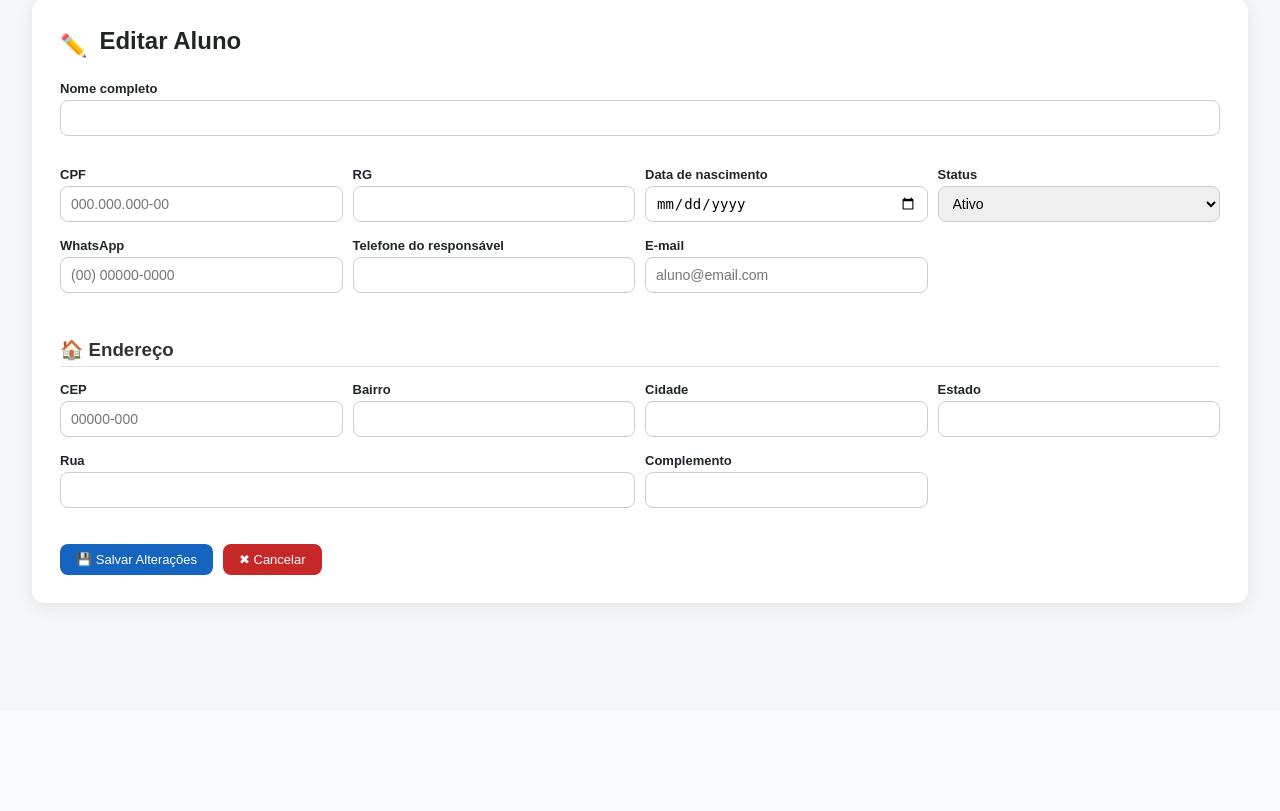
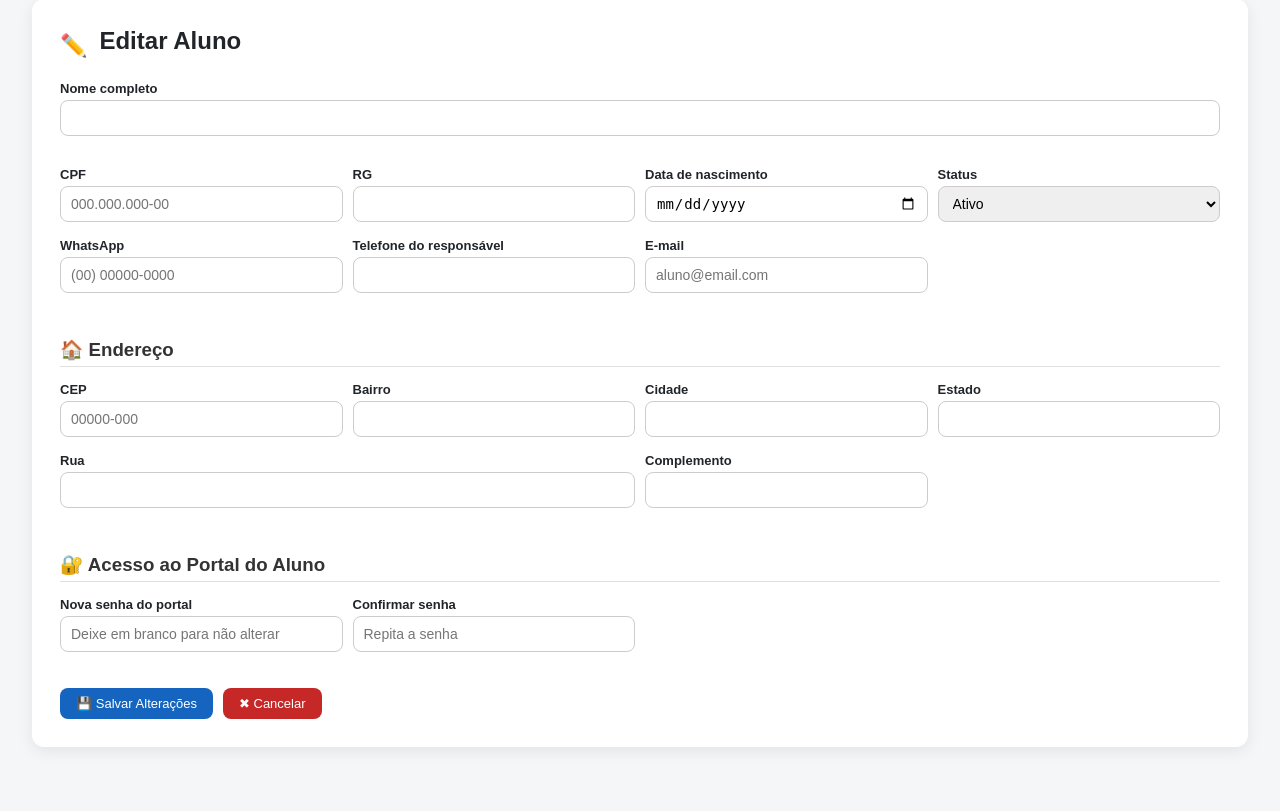
Before and after one commit to centrodequalificacao2020-create/alunos, a Flask app: template templates/editar_aluno.html in a window 1280 px wide. Shown: the part 89-900 px from the top of the page. Before the commit the page ends 699 px from the top, so only its background shows below. Run offline with Flask 3, Linux system fonts and the light colour scheme; the template is opened without the code that fills it, so the values that code supplies are empty.

Commit message:
feat: add password update fields in student edit form and handle password confirmation

```diff
--- a/templates/editar_aluno.html
+++ b/templates/editar_aluno.html
@@ -102,6 +102,20 @@
 
         {% include 'partials/form_endereco.html' %}
 
+        <h3 class="secao">🔐 Acesso ao Portal do Aluno</h3>
+        <div class="grid-4">
+            <div class="campo">
+                <label for="senha_portal">Nova senha do portal</label>
+                <input type="password" id="senha_portal" name="senha_portal"
+                       placeholder="Deixe em branco para não alterar">
+            </div>
+            <div class="campo">
+                <label for="senha_portal_confirm">Confirmar senha</label>
+                <input type="password" id="senha_portal_confirm" name="senha_portal_confirm"
+                       placeholder="Repita a senha">
+            </div>
+        </div>
+
         <div class="acoes-form">
             <button type="submit" class="btn btn-azul">💾 Salvar Alterações</button>
             <a href="/cadastro" class="btn btn-vermelho">✖ Cancelar</a>
```
Also changed, not shown: routes/aluno.py (+11 -0 lines), 1 other file.
